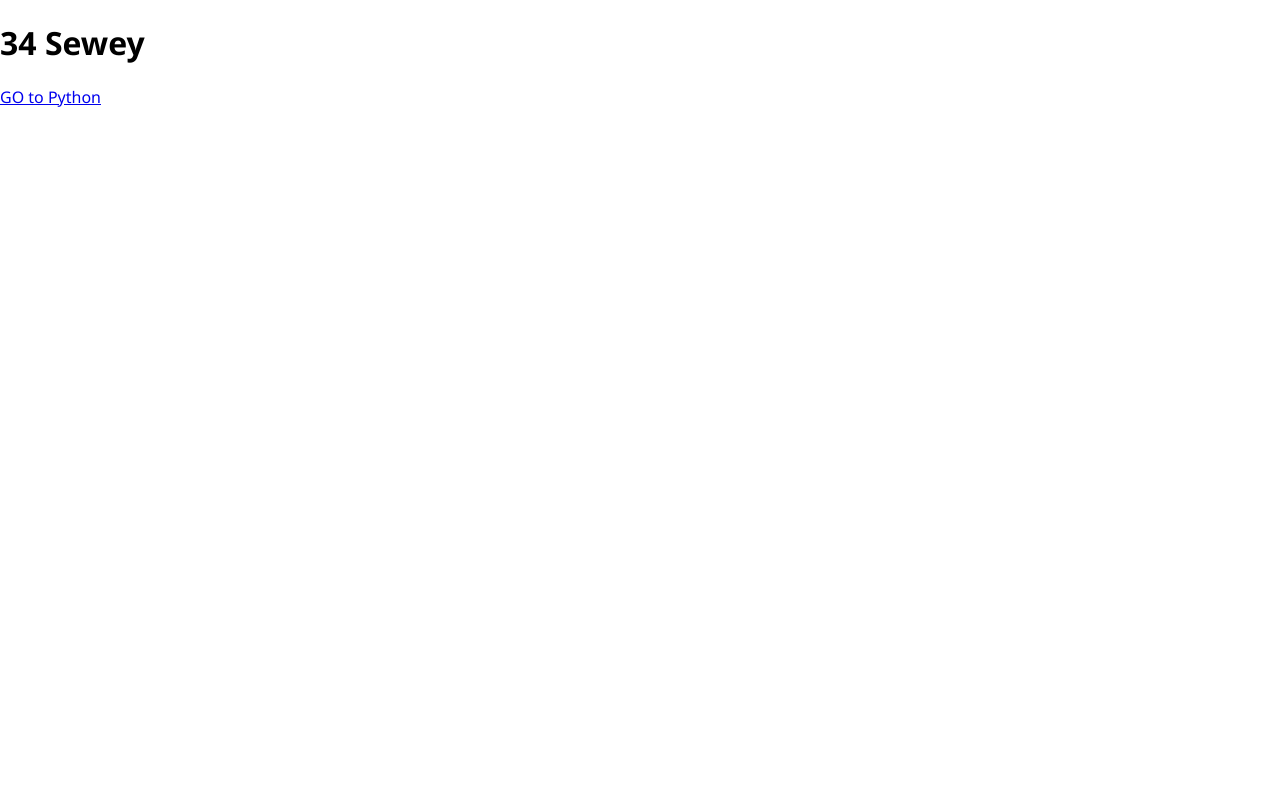
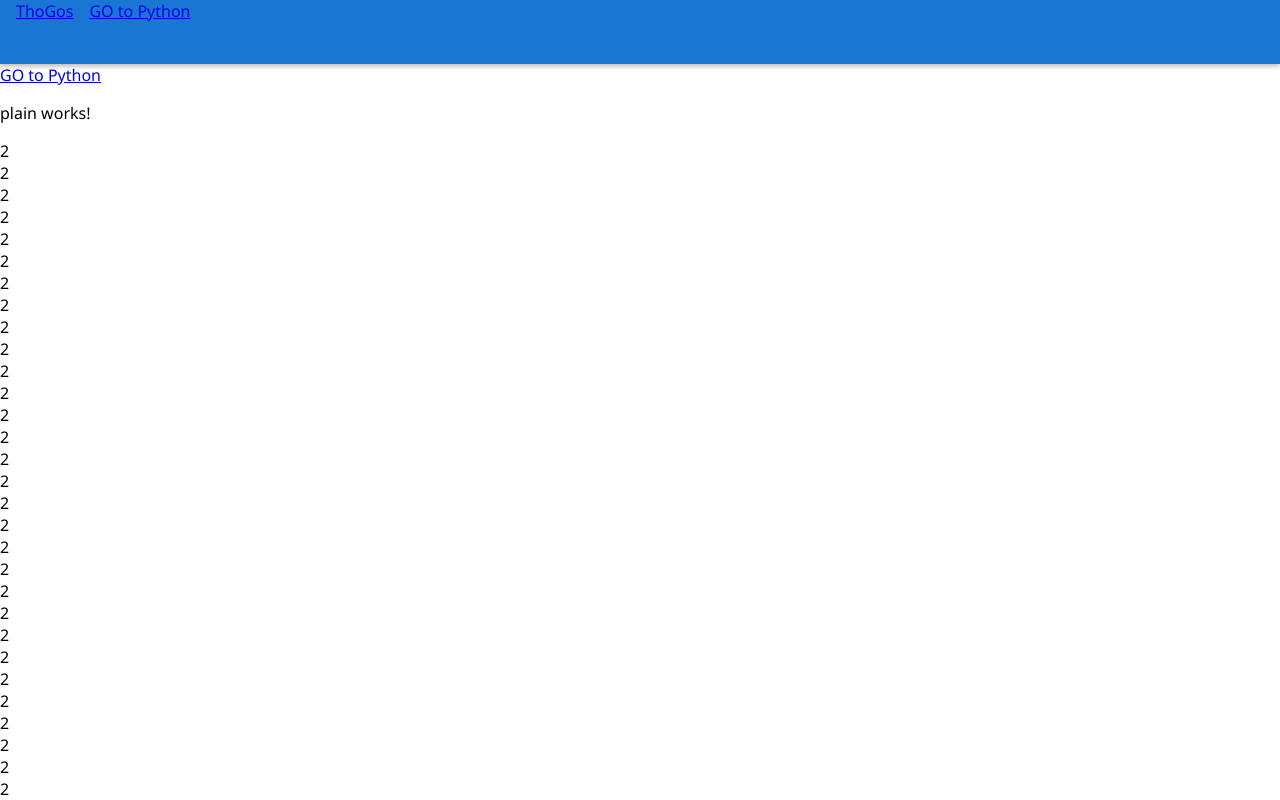
Before and after one commit to ThoGos1/my_app, an Angular app: page /plain in a window 1280 px wide. Before the commit this address led to /. Shown: the top 800 px of the page. Built offline with nearby package versions, Linux system fonts and the light colour scheme.

Commit message:
now I know how headers work now it just needs to look good and then footer time time like react

```diff
--- a/src/app/app-routing.module.ts
+++ b/src/app/app-routing.module.ts
@@ -1,9 +1,10 @@
 import { NgModule } from '@angular/core';
 import { RouterModule, Routes } from '@angular/router';
 import { PydidComponent } from './components/pydid/pydid.component';
+import { PlainComponent } from './components/plain/plain.component';
 
 const routes: Routes = [
-  { path: 'python', component: PydidComponent }
+  { path: 'python', component: PydidComponent, title: 'Python' }, { path: 'plain', component: PlainComponent, title: 'Plain' }, { path: '', redirectTo: '/plain', pathMatch: 'full' }
 ];
 
 @NgModule({
--- a/src/app/app.component.html
+++ b/src/app/app.component.html
@@ -1,8 +1,12 @@
+<app-header></app-header>
+<div style="height: 64px;"></div>
 
-<h1>34   {{ title }}    </h1>
 
 <nav>
   <a routerLink="/python">GO to Python</a>
 </nav>
 
 <router-outlet></router-outlet>
+
+
+<app-footer></app-footer>
--- a/src/app/app.component.ts
+++ b/src/app/app.component.ts
@@ -6,5 +6,4 @@ import { Component } from '@angular/core';
   styleUrls: ['./app.component.css']
 })
 export class AppComponent {
-  title = 'Sewey';
 }
--- a/src/app/app.module.ts
+++ b/src/app/app.module.ts
@@ -7,6 +7,7 @@ import { AppComponent } from './app.component';
 import { PydidComponent } from './components/pydid/pydid.component';
 import { HeaderComponent } from './components/header/header.component';
 import { FooterComponent } from './components/footer/footer.component';
+import { PlainComponent } from './components/plain/plain.component';
 
 @NgModule({
   declarations: [
@@ -14,6 +15,7 @@ import { FooterComponent } from './components/footer/footer.component';
     PydidComponent,
     HeaderComponent,
     FooterComponent,
+    PlainComponent,
   ],
   imports: [
     BrowserModule,
--- a/src/app/components/header/header.component.css
+++ b/src/app/components/header/header.component.css
@@ -0,0 +1,23 @@
+
+.navbar {
+    position: fixed;
+    display: block;
+    width: 100%;
+    height: 64px;
+    top: 0%;
+    background-color: #1976d2;
+    box-shadow: 0 2px 5px #0000004d;
+    z-index: 10;
+}
+
+
+.toolbar {
+    display: flex;
+    box-sizing: border-box;
+    padding: 0 16px;
+    width: 100%;
+    flex-direction: row;
+    align-items: center;
+    white-space: nowrap;
+    letter-spacing: normal;
+}
--- a/src/app/components/header/header.component.html
+++ b/src/app/components/header/header.component.html
@@ -1 +1,21 @@
-<p>header works!</p>
+
+
+
+
+
+
+
+
+
+<div class="navbar">
+
+    <div class="toolbar">
+        <a routerLink="/plain" style="margin-right: 16px;">ThoGos</a>
+
+        <nav>
+            <a routerLink="/python">GO to Python</a>
+        </nav>
+    </div>
+
+
+</div>
--- /dev/null
+++ b/src/app/components/plain/plain.component.html
@@ -0,0 +1,2 @@
+<p>plain works!</p>
+<p>2<br/>2<br/>2<br/>2<br/>2<br/>2<br/>2<br/>2<br/>2<br/>2<br/>2<br/>2<br/>2<br/>2<br/>2<br/>2<br/>2<br/>2<br/>2<br/>2<br/>2<br/>2<br/>2<br/>2<br/>2<br/>2<br/>2<br/>2<br/>2<br/>2<br/>2<br/>2<br/>2<br/>2<br/>2<br/>2<br/>2<br/>2<br/>2<br/>2<br/>2<br/>2<br/>2<br/>2<br/>2<br/>2<br/>2<br/>2<br/>2<br/></p>
--- /dev/null
+++ b/src/app/components/plain/plain.component.ts
@@ -0,0 +1,14 @@
+import { Component, OnInit } from '@angular/core';
+
+@Component({
+  selector: 'app-plain',
+  templateUrl: './plain.component.html',
+  styleUrls: ['./plain.component.css']
+})
+export class PlainComponent implements OnInit {
+  constructor() { }
+  title = 'Sewey';
+  ngOnInit(): void {
+  }
+
+}
--- a/src/index.html
+++ b/src/index.html
@@ -2,7 +2,6 @@
 <html lang="en">
 <head>
   <meta charset="utf-8">
-  <title>ThoGos Epic</title>
   <script src="https://cdn.jsdelivr.net/pyodide/v0.19.0/full/pyodide.js"></script>
   <base href="/">
   <meta name="viewport" content="width=device-width, initial-scale=1">
```
Also changed, not shown: src/app/components/plain/plain.component.css (added), 2 other files (tests, documents, lock files or other folders).
